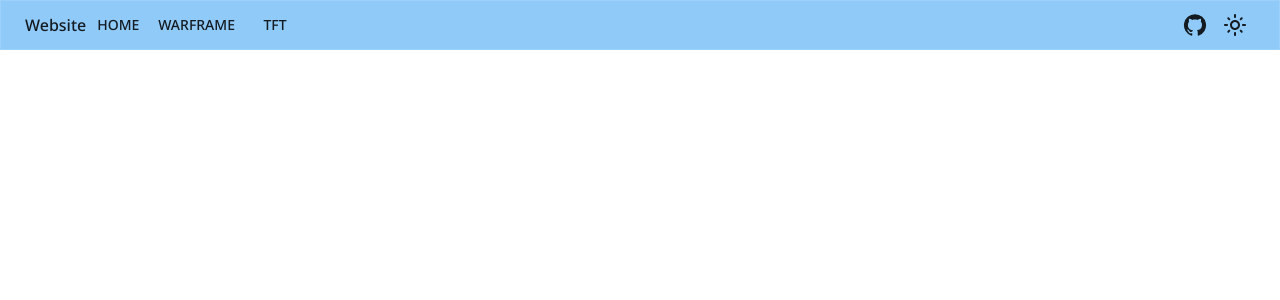
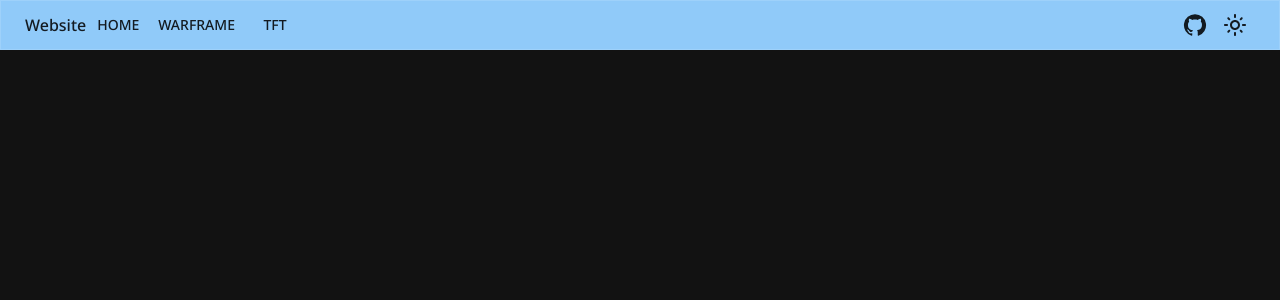
Before and after one commit to myang3577/my-website, a React (Vite) app: page /warframe in a window 1280 px wide. Shown: the top 300 px of the page. Built offline with nearby package versions, Linux system fonts and the light colour scheme.

Commit message:
Increase base Paper min height so entire page is themed.

```diff
--- a/src/components/App.tsx
+++ b/src/components/App.tsx
@@ -83,7 +83,14 @@ export const App = () => {
 
   return (
     <ThemeProvider theme={theme}>
-      <Paper square variant="elevation" elevation={0}>
+      <Paper
+        square
+        variant="elevation"
+        elevation={0}
+        sx={{
+          minHeight: "100vh",
+        }}
+      >
         <RouterProvider router={router} />
       </Paper>
     </ThemeProvider>
--- a/vite.config.ts
+++ b/vite.config.ts
@@ -1,10 +1,10 @@
 import react from "@vitejs/plugin-react-swc";
-import { defineConfig } from "vite";
+import { defineConfig, splitVendorChunkPlugin } from "vite";
 import eslint from "vite-plugin-eslint";
 
 // https://vitejs.dev/config/
 // eslint-disable-next-line import/no-default-export
 export default defineConfig({
-  plugins: [react(), eslint()],
+  plugins: [react(), eslint(), splitVendorChunkPlugin()],
   base: "https://myang3577.github.io/my-website",
 });
```
